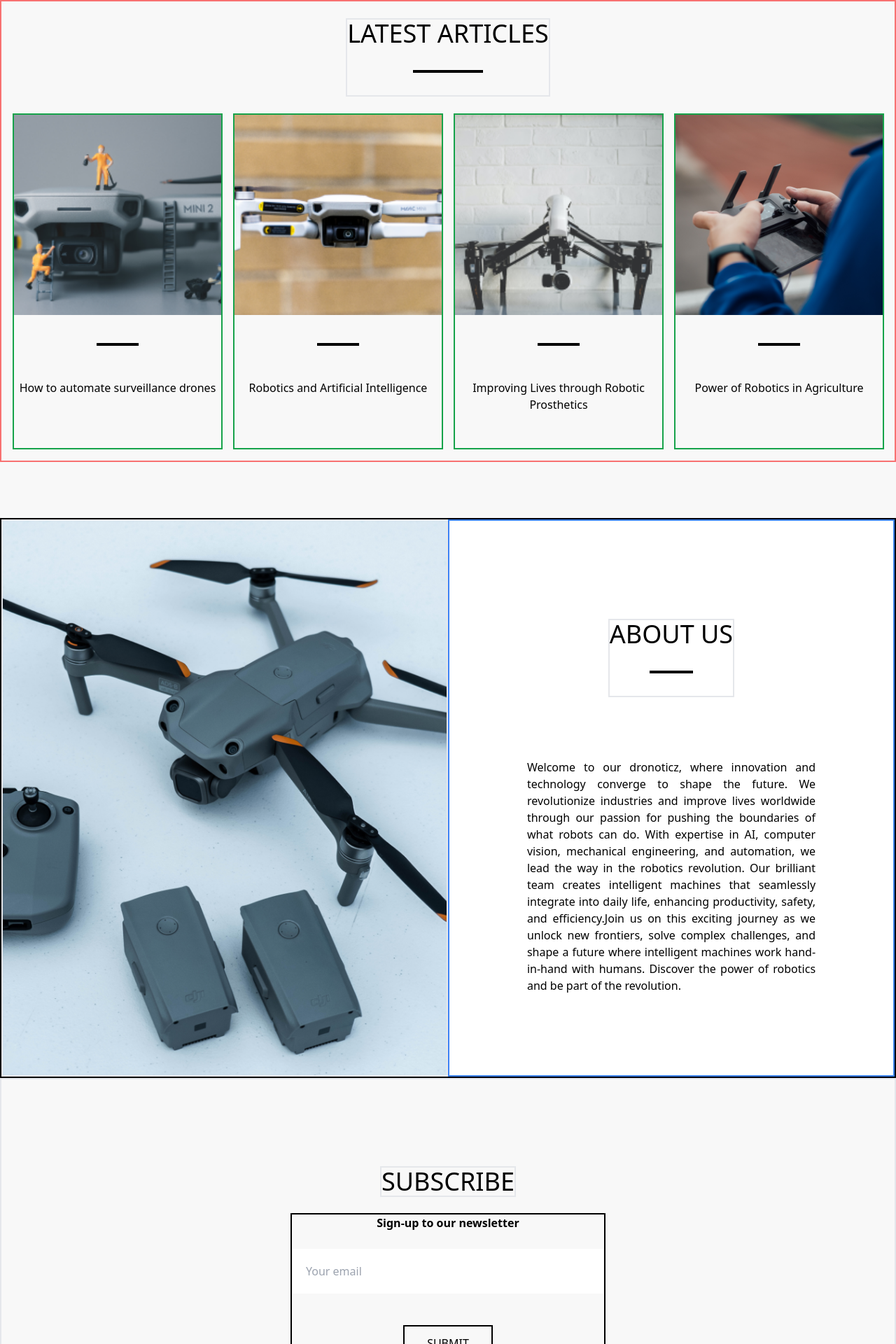
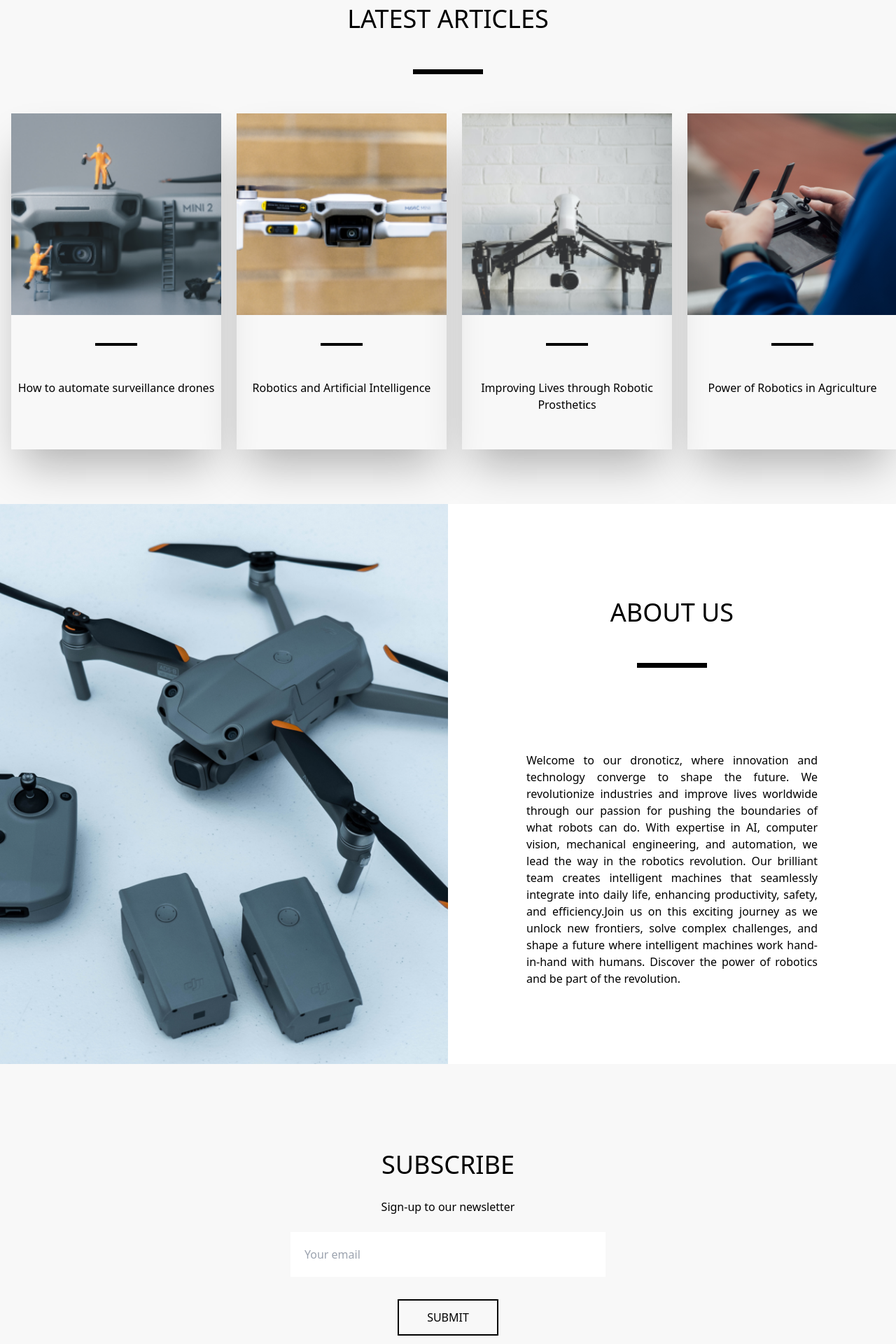
Before and after one commit to ThembaMtshelwane/assignment-1, a React (Vite) app: page / in a window 1280 px wide. Shown: the part 880-2800 px from the top of the page at 70% size. Built offline with nearby package versions, Linux system fonts and the light colour scheme.

Commit message:
Removed borders and minor fixes

```diff
--- a/src/Components/AboutSection/AboutSection.jsx
+++ b/src/Components/AboutSection/AboutSection.jsx
@@ -2,12 +2,9 @@ import SectionHeader from "../SectionHeader/SectionHeader";
 
 function About() {
   return (
-    <section
-      className="flex h-screen w-full border-2 border-black relative bg-white z-20"
-      id="about"
-    >
+    <section className="flex h-screen w-full relative bg-white z-20" id="about">
       <section
-        className="md:w-[50%] h-full border-2 absolute md:static md:opacity-100 w-full blur-md md:blur-none opacity-30 -z-10"
+        className="md:w-[50%] h-full absolute md:static md:opacity-100 w-full blur-md md:blur-none opacity-30 -z-10"
         style={{
           backgroundImage: "url(drone8.png)",
           backgroundRepeat: "no-repeat",
@@ -16,7 +13,7 @@ function About() {
         }}
       ></section>
 
-      <section className=" border-blue-500 border-2 md:w-[50%] flex flex-col items-center justify-center">
+      <section className="  md:w-[50%] flex flex-col items-center justify-center">
         <SectionHeader name="About Us" style="" />
         <p className="w-[90%] sm:w-[80%] md:w-[65%] text-justify mt-20">
           Welcome to our dronoticz, where innovation and technology converge to
--- a/src/Components/ArticlesSection/Article/Article.jsx
+++ b/src/Components/ArticlesSection/Article/Article.jsx
@@ -1,6 +1,6 @@
 function Article({ imageURL, imageName, title }) {
   return (
-    <section className="border-2 border-green-600 flex flex-col items-center h-[480px] min-w-[300px] max-w-[350px]">
+    <section className=" flex flex-col items-center h-[480px] min-w-[300px] max-w-[350px] shadow-card">
       <img
         src={imageURL}
         alt={imageName}
--- a/src/Components/ArticlesSection/ArticlesSection.jsx
+++ b/src/Components/ArticlesSection/ArticlesSection.jsx
@@ -20,11 +20,11 @@ function ArticleSection() {
   ));
   return (
     <section
-      className="flex flex-col border-2 border-red-400 my-20 items-center"
+      className="flex flex-col min-h-screen items-center justify-center my-20 xl:my-0"
       id="articles"
     >
       <SectionHeader name="LATEST ARTICLES" style="" />
-      <ul className="grid gap-4 sm:grid-cols-2 sm:p-4 md:grid-cols-2 lg:grid-cols-3 xl:grid-cols-4">
+      <ul className="grid gap-10 sm:grid-cols-2 sm:p-4 md:grid-cols-2 lg:grid-cols-3 xl:grid-cols-4">
         {articlesList}
       </ul>
     </section>
--- a/src/Components/FooterSection/FooterSection.jsx
+++ b/src/Components/FooterSection/FooterSection.jsx
@@ -4,19 +4,23 @@ import { BsPinterest } from "react-icons/bs";
 
 function FooterSection() {
   return (
-    <footer className="h-[15vh] flex flex-col justify-center items-center bg-white">
-      <section className="flex flex-col border-2 h-[75%] border-blue-400 w-full max-w-[1560px] items-center justify-around mx-auto sm:w-[90%] sm:flex-row-reverse md:justify-between">
-        <section className="border-2 border-black uppercase flex items-center justify-between w-[100%] max-w-[350px]  mx-auto sm:text-xl sm:min-w-[400px] md:w-[50%] md:max-w-[550px] md:mx-0">
-          <a href="#">about us</a>
-          <a href="#">article</a>
+    <footer className="h-[20vh] flex flex-col justify-center items-center bg-white">
+      <section className="flex flex-col h-[75%]  w-full max-w-[1560px] items-center justify-around mx-auto sm:w-[90%] sm:flex-row-reverse md:justify-between">
+        <section className=" uppercase flex items-center justify-between w-[100%] max-w-[350px]  mx-auto sm:text-xl sm:min-w-[400px] md:w-[60%] md:max-w-[600px] md:mx-0">
+          <a href="#" className="sm:text-2xl">
+            about us
+          </a>
+          <a href="#" className="sm:text-2xl">
+            article
+          </a>
           <a
             href="#subscribe"
-            className="border-2 border-black px-4 md:px-8 lg:px-12 py-2"
+            className="border-2 border-black px-4 md:px-8 lg:px-12 py-2 sm:text-2xl"
           >
             subscribe
           </a>
         </section>
-        <section className="border-2 border-black flex justify-around w-[50%] mx-auto my-2 sm:h-full items-center text-lg md:mx-0 md:w-[30%] max-w-[450px]">
+        <section className=" flex justify-around w-[50%] mx-auto my-2 sm:h-full items-center text-lg md:mx-0 md:w-[30%] max-w-[450px]">
           <a href="https://www.facebook.com/" target="_blank">
             <FaFacebook className="text-secondary scale-[2.5]" />
           </a>
--- a/src/Components/Hero/Hero.jsx
+++ b/src/Components/Hero/Hero.jsx
@@ -11,7 +11,7 @@ function Hero() {
         backgroundPosition: "center",
       }}
     >
-      <h1 className="text-5xl sm:text-7xl md:text-[112px]">DRONOTICZ</h1>
+      <h1 className="text-5xl sm:text-7xl md:text-[112px] mb-10">DRONOTICZ</h1>
       <SectionHeader name="The Era of Drones" />
     </section>
   );
--- a/src/Components/Navbar/Navbar.jsx
+++ b/src/Components/Navbar/Navbar.jsx
@@ -9,8 +9,8 @@ function Navbar() {
   };
 
   return (
-    <nav className="border-2 border-green-500 p-5 sm:p-8 text-2xl uppercase absolute z-10 w-full">
-      <ul className="border-2 border-red-400 flex items-center justify-between sm:hidden">
+    <nav className=" p-5 sm:p-8  uppercase absolute z-10 w-full">
+      <ul className=" flex items-center justify-between sm:hidden">
         <li>
           <a href="#hero" className="text-2xl">
             <span className="">D</span>
@@ -45,7 +45,7 @@ function Navbar() {
         </ul>
       </section>
 
-      <ul className="hidden sm:grid sm:grid-cols-[1fr_2fr_1fr] md:grid-cols-3 items-center border-2 border-yellow-500 sm:w-[90%] max-w-[1560px] mx-auto">
+      <ul className="hidden sm:grid sm:grid-cols-[1fr_2fr_1fr] md:grid-cols-3 items-center sm:w-[90%] max-w-[1560px] mx-auto">
         <li>
           <a href="#hero" className="text-4xl">
             <span className="">D</span>
@@ -53,19 +53,23 @@ function Navbar() {
           </a>
         </li>
 
-        <ul className="flex justify-between w-[90%] justify-self-center border-2 md:w-[100%] lg:max-w-[250px]">
+        <ul className="flex justify-between w-[90%] justify-self-center  md:w-[100%] lg:max-w-[250px]">
           <li className="" onClick={handleClick}>
-            <a href="#about">about</a>
+            <a href="#about" className="text-2xl">
+              about
+            </a>
           </li>
           <li className="" onClick={handleClick}>
-            <a href="#articles">articles</a>
+            <a href="#articles" className="text-2xl">
+              articles
+            </a>
           </li>
         </ul>
 
         <li className="ml-auto" onClick={handleClick}>
           <a
             href="#subscribe"
-            className="border-2 border-black px-4 md:px-8 lg:px-12 py-2"
+            className="border-2 border-black px-4 md:px-8 lg:px-12 py-2  text-2xl"
           >
             subscribe
           </a>
--- a/src/Components/SectionHeader/SectionHeader.jsx
+++ b/src/Components/SectionHeader/SectionHeader.jsx
@@ -1,9 +1,9 @@
 function SectionHeader({ name, style = "" }) {
   return (
-    <section className="text-2xl w-fit my-2 sm:text-4xl border-2 flex flex-col md:mt-6">
-      <h3 className="uppercase">{name}</h3>
+    <section className="text-2xl w-fit my-2 sm:text-4xl  flex flex-col md:mt-6">
+      <h3 className="uppercase mb-5">{name}</h3>
       <span
-        className={`mx-auto w-[35%] my-8 border-2 border-black ${style}`}
+        className={`mx-auto w-[35%] min-w-[100px] h-[7px] bg-black my-8  border-black ${style}`}
       ></span>
     </section>
   );
--- a/src/Components/SubscribeSection/SubscribeSection.jsx
+++ b/src/Components/SubscribeSection/SubscribeSection.jsx
@@ -6,18 +6,18 @@ function SubscribeSection() {
   };
   return (
     <section
-      className="h-[50vh] max-h-[500px] flex flex-col items-center pt-[100px] min-h-[400px] border-2"
+      className="h-[50vh] max-h-[500px] flex flex-col items-center pt-[100px] min-h-[400px]"
       id="subscribe"
     >
       <SectionHeader name="Subscribe" style="hidden" />
       <form
         onSubmit={handleSubmit}
-        className="flex flex-col w-[80%] max-h-[250px] max-w-[450px] items-center mt-[15px] md:w-[85%] border-2 border-black"
+        className="flex flex-col w-[80%] max-w-[450px] justify-center items-center md:w-[85%] "
       >
-        <label className="flex flex-col items-center w-full mb-[45px]">
-          <p className="mb-[25px] font-semibold"> Sign-up to our newsletter</p>
+        <label className="flex flex-col items-center w-full mb-8">
+          <p className="mb-6"> Sign-up to our newsletter</p>
           <input
-            className="w-full p-[20px] border-none"
+            className="w-full p-5 border-none"
             type="email"
             id="subscribe-input"
             placeholder="Your email"
@@ -25,7 +25,7 @@ function SubscribeSection() {
         </label>
         <button
           type="submit"
-          className="uppercase px-8 py-3 border-2 border-black"
+          className="uppercase px-10 py-3 border-2 border-black"
         >
           Submit
         </button>
--- a/tailwind.config.js
+++ b/tailwind.config.js
@@ -8,6 +8,9 @@ export default {
         primary: "#000000",
         backdrop: "#f8f8f8",
       },
+      boxShadow: {
+        card: "0 35px 60px -15px rgba(0, 0, 0, 0.3)",
+      },
     },
   },
   plugins: [],
```
